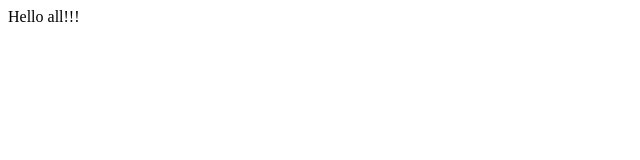
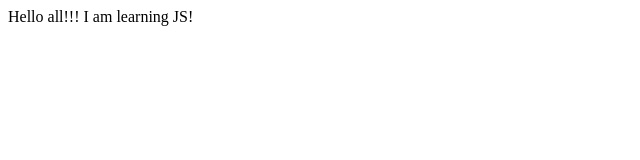
Before and after one commit to skuznetsov8/PerpSchool_repo, a plain HTML site: page index.html in a window 1280 px wide. Shown: the whole page, without its empty margins (0-640 px from the left). Drawn offline with Linux system fonts and the light colour scheme.

Commit message:
3 изменение проверка

```diff
--- a/index.html
+++ b/index.html
@@ -7,6 +7,6 @@
     <script src="./script.js"></script>
   </head>
   <body>
-    Hello all!!!
+    Hello all!!! I am learning JS!
   </body>
 </html>
--- a/script.js
+++ b/script.js
@@ -1 +1 @@
-console.log('Hello world! Welcome!!!');
+console.log('Hello world! Welcome!!!Awesome!');
```
Also changed, not shown: 1 other file.
